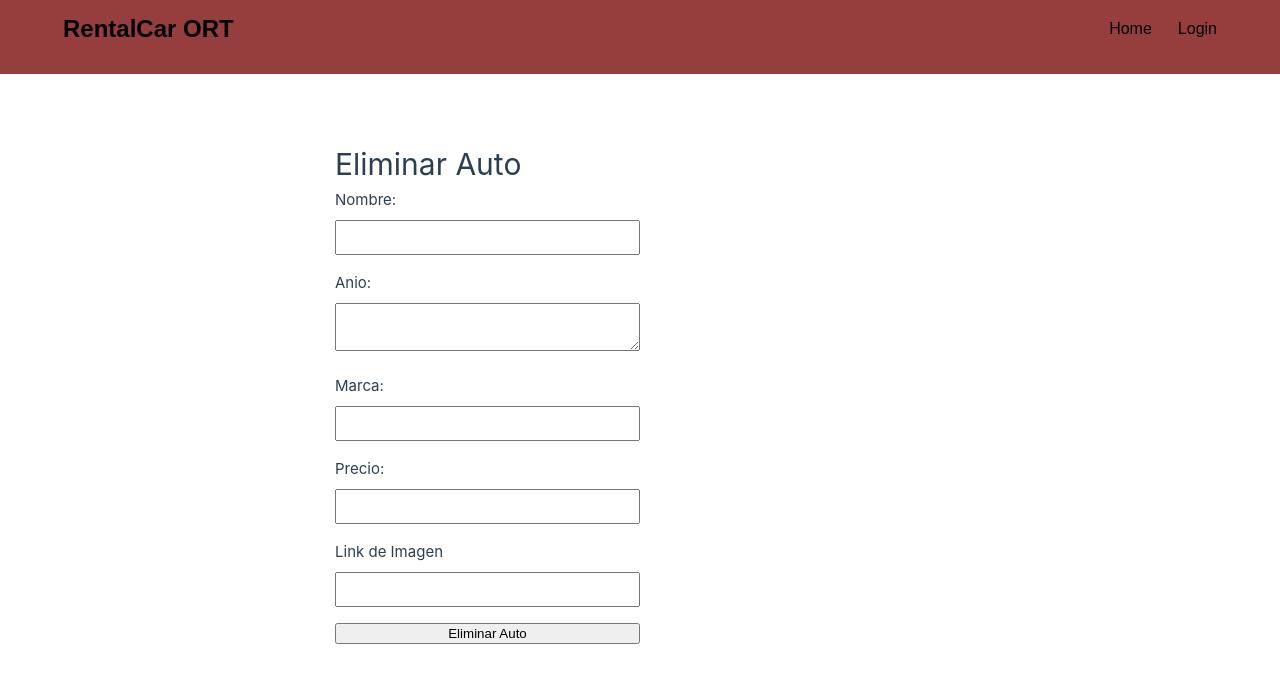
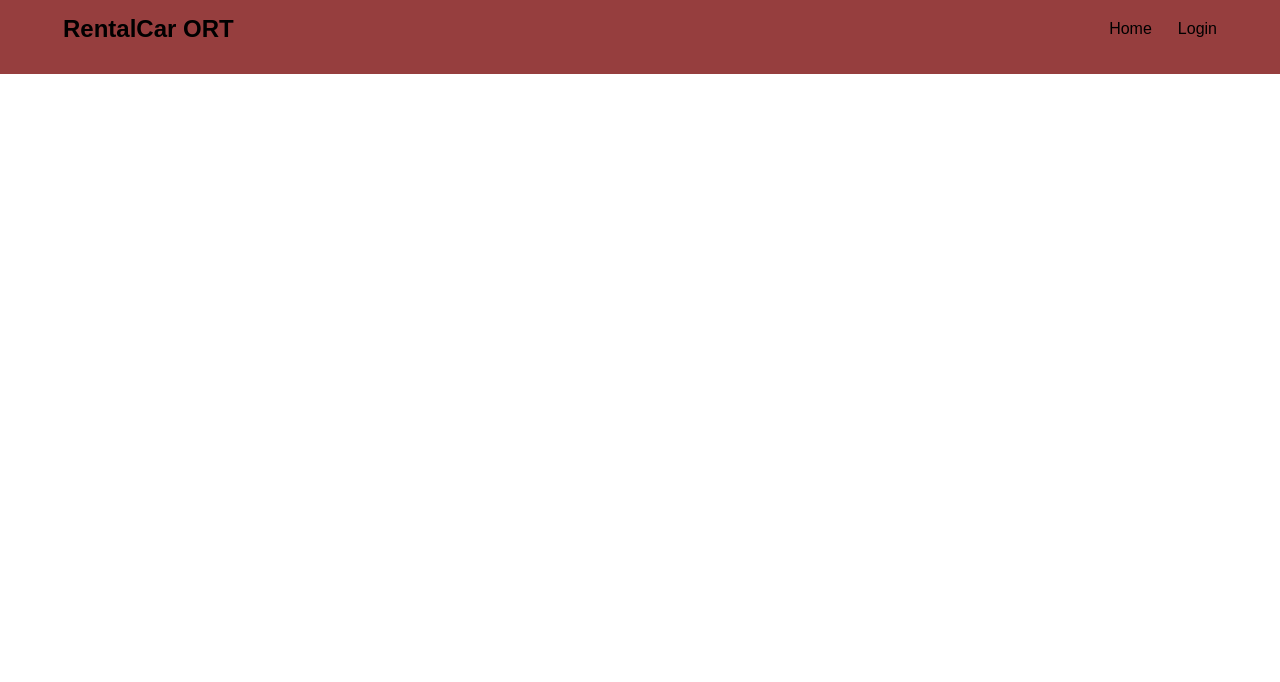
Before and after one commit to Jomerstein/TPN2-Grupo-3, a Vue app: page /eliminarAuto in a window 1280 px wide. Shown: the top 682 px of the page. Built offline with nearby package versions, Linux system fonts and the light colour scheme.

Commit message:
Restricción a los paneles de admin

```diff
--- a/src/components/RegisterForm.vue
+++ b/src/components/RegisterForm.vue
@@ -37,8 +37,18 @@ export default {
 
 
             }
+            try{
+
+
             await userStore.register(usuario)
-            console.log(this.name);
+            await userStore.login(usuario.email, usuario.password)
+            if (userStore.isAuthenticated) {
+
+                this.$router.push({ name: 'Home' })
+            }
+            }catch(e){
+                console.log(e);
+            }
         }
     }
 }
--- a/src/router/index.js
+++ b/src/router/index.js
@@ -3,8 +3,7 @@ import Home from '../views/Home.vue'
 import Login from '@/views/Login.vue'
 import CarDetail from '@/views/CarDetail.vue'
 import CrearAuto from '@/views/CrearAuto.vue'
-import EliminarAuto from '@/views/EliminarAuto.vue'
-import Admin from '@/views/Admin.vue'
+
 import Perfil from '@/views/Perfil.vue'
 import CarPanel from '@/views/CarPanel.vue'
 import EditCar from '@/views/EditCar.vue'
@@ -33,13 +32,13 @@ const routes = [
   {
     path: '/crearAuto',
     name: 'CrearAuto',
-    component: CrearAuto
+    component: CrearAuto,
+    meta :{
+      requiereAuth: true,
+      requiereAdmin: true
+    }
   },
-  {
-    path: '/eliminarAuto',
-    name: 'EliminarAuto',
-    component: EliminarAuto
-  },
+
   {
     path: '/perfil',
     name: 'Perfil',
@@ -48,20 +47,14 @@ const routes = [
       requiereAuth: true
     }
   },
-  {
-    path: '/admin',
-    name: 'Admin',
-    component: Admin,
-    meta: {
-            requiereAuth: true
-        }
-  },
+
   {
     path: '/carPanel',
     name: 'CarPanel',
     component: CarPanel,
     meta: {
-            requiereAuth: true
+            requiereAuth: true,
+            requiereAdmin: true
         }
   },
   {
@@ -69,7 +62,8 @@ const routes = [
     name: 'EditCar',
     component: EditCar,
     meta: {
-      requireAuth:true
+      requireAuth:true,
+      requiereAdmin: true
     },
     props: true
   }
@@ -83,8 +77,12 @@ const router = createRouter({
 
 router.beforeEach((to, from, next) => {
     const isAuthenticated = localStorage.getItem('isAuthenticated') === 'true';
+    const isAdmin = localStorage.getItem('isAdmin') === 'true'
     if(to.meta.requiereAuth && !isAuthenticated){
         next({name:'Login'})
+    }else if(to.meta.requiereAdmin && !isAdmin){
+        next({name:'Home'})
+        alert("El usuario no es admin, no puede acceder")
     }
     else{
         next();
--- a/src/stores/userStore.js
+++ b/src/stores/userStore.js
@@ -25,7 +25,8 @@ export const useAuthStore = defineStore("userStore", {
             },
             body: JSON.stringify(usuario),
           }
-        );
+        )
+
       } catch (error) {
         console.log(error);
       }
--- a/src/views/Admin.vue
+++ /dev/null
@@ -1,17 +0,0 @@
-<template>
-    <div>
-        fsdfjk
-    </div>
-</template>
-
-
-<script>
-export default {
-
-}
-</script>
-
-
-<style>
-
-</style>
--- a/src/views/CarDetail.vue
+++ b/src/views/CarDetail.vue
@@ -59,8 +59,8 @@ export default {
         }
         }
         }catch(e){
-    alert("No puede alquilar un auto sin haber iniciado sesión")
-    console.log(e);
+        alert("No puede alquilar un auto sin haber iniciado sesión")
+        console.log(e);
 }
         }
     },
--- a/src/views/EliminarAuto.vue
+++ /dev/null
@@ -1,83 +0,0 @@
-<template>
-    <div>
-        <h1>Eliminar Auto</h1>
-        <form @submit.prevent="eliminarAuto">
-            <div>
-                <label for="title">Nombre: </label>
-                <input v-model="nombre" id="title" type="text" required/>
-            </div>
-            <div>
-                <label for="description">Anio: </label>
-                <textarea v-model="ano" id="description" type="text" required></textarea>
-            </div>
-            <div>
-                <label for="category">Marca: </label>
-                <input v-model="marco" id="category" type="text" required/>
-            </div>
-            <div>
-                <label for="price">Precio: </label>
-                <input v-model="price" id="price" type="number" step="0.01" required/>
-            </div>
-            <div>
-                <label for="image">Link de Imagen</label>
-                <input v-model="image" id="image" type="text" required/>
-            </div>
-            <button type="submit">Eliminar Auto</button>
-        </form>
-    </div>
-</template>
-<script>
-import { useCarStore } from '../stores/carStore';
-
-export default {
-    data(){
-        return{
-            nombre: "",
-            ano: "",
-            marco: "",
-            price: "",
-            image: ""
-        }
-    },
-    methods:{
-        eliminarAuto(){
-            const carStore = useCarStore()
-
-            const autoParaEliminar = {
- //               id: carStore.cars.length + 1,
-                nombre: this.nombre,
-                ano: this.ano,
-                marco: this.marco,
-                price: this.price,
-                image: this.image
-            };
-
-            carStore.eliminarAuto(autoParaEliminar);
-            alert('Auto eliminado con exito')
-            this.$router.push({ name: 'Home' })
-        }
-    }
-}
-</script>
-
-<style>
-    form {
-        display: flex;
-        flex-direction: column
-    }
-
-    div {
-        margin-bottom: 1rem
-    }
-
-    label{
-        font-weight: 'bold'
-    }
-
-    input, textarea {
-        width: 100%;
-        padding: 0.5rem;
-        margin-top: 0.5rem;
-    }
-
-</style>
```
